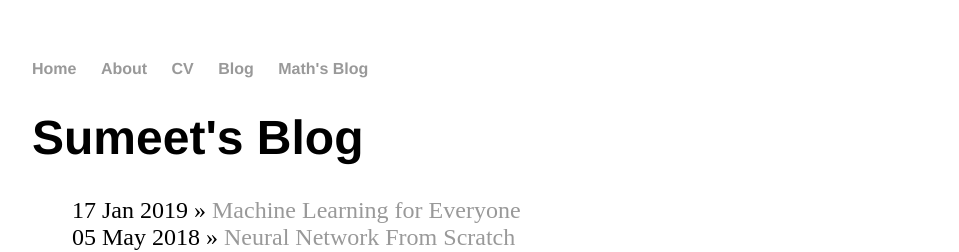
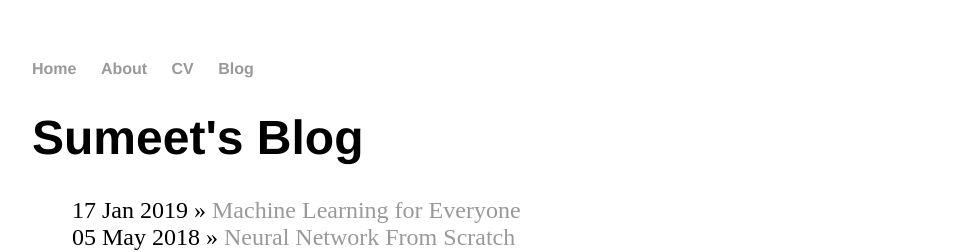
Before and after one commit to summii/summii.github.io, a Jekyll site: the page built from blog/index.html, in a window 1280 px wide. Shown: the top 252 px of the page, without its empty margins (160-1119 px from the left). Built offline with Jekyll 4.4.1, drawn with Linux system fonts in a browser that asks for light colours.

Commit message:
minor changes

```diff
--- a/_layouts/default.html
+++ b/_layouts/default.html
@@ -13,7 +13,6 @@
 		        	<li><a href="/about">About</a></li>
 	        		<li><a href="/cv/resume_tex10.pdf">CV</a></li>
 	        		<li><a href="/blog">Blog</a></li>
-	        		<li><a href="/math-blogs">Math's Blog</a></li>
 	    		</ul>
 			</nav>
 			<div class="container">
```
